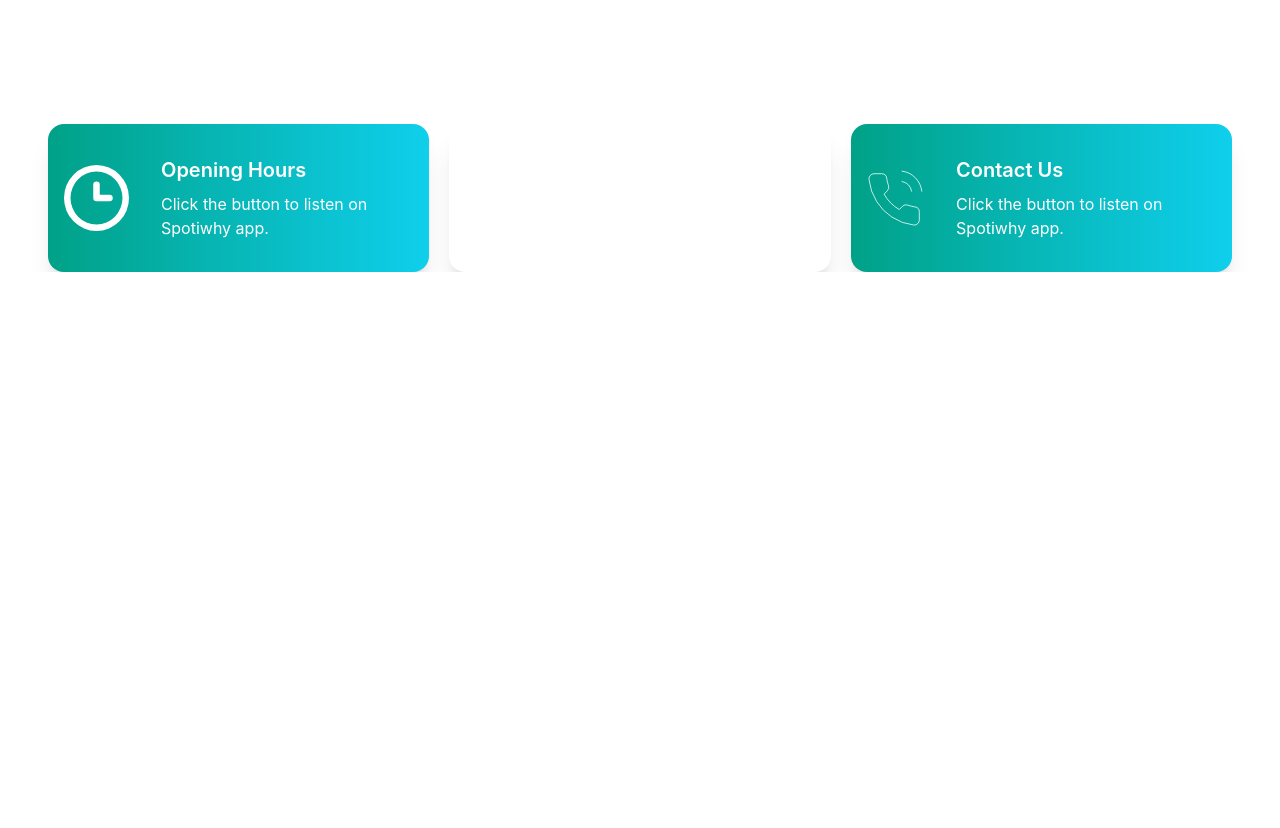
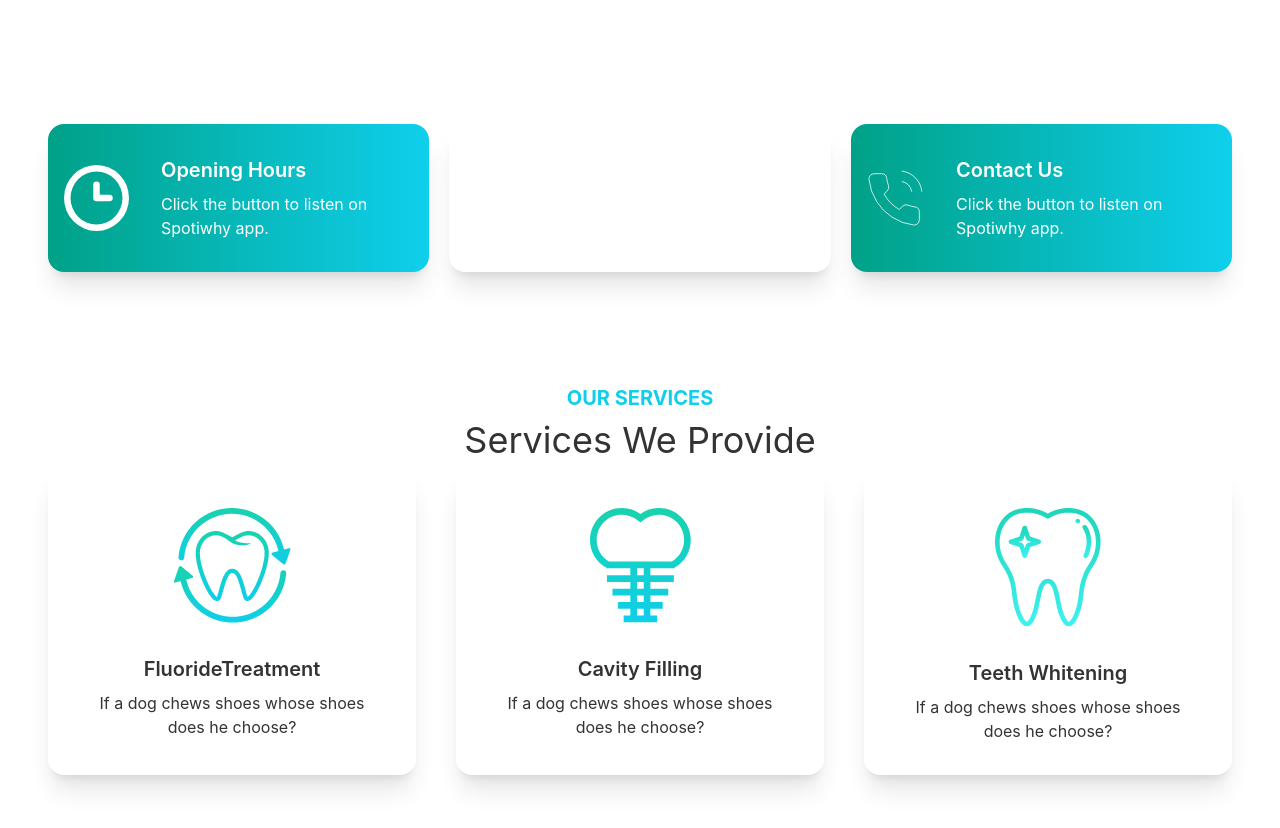
Before and after one commit to Ahsan855/Doctor-Portal-App, a React (Create React App) app: page / in a window 1280 px wide. Shown: the part 740-1568 px from the top of the page. Before the commit the page ends 1012 px from the top, so only its background shows below. Built offline with nearby package versions, Linux system fonts and the light colour scheme.

Commit message:
done Our section 3 card

```diff
--- a/src/Pages/Home/Bannar.js
+++ b/src/Pages/Home/Bannar.js
@@ -2,7 +2,7 @@
 import chair from "../../assets/images/chair.png";
 const Bannar = () => {
   return (
-    <div className="hero min-h-screen px-12">
+    <div className="hero min-h-screen">
       <div className="hero-content flex-col lg:flex-row-reverse">
         <img src={chair} className="max-w-sm rounded-lg shadow-2xl" />
         <div>
--- a/src/Pages/Home/Home.js
+++ b/src/Pages/Home/Home.js
@@ -1,11 +1,13 @@
 import React from 'react';
 import Bannar from './Bannar';
 import Info from './Info';
+import Services from './Services/Services';
 const Home = () => {
     return (
-        <div>
+        <div className='px-12'>
             <Bannar/>
             <Info/>
+            <Services/>
         </div>
     );
 };
--- a/src/Pages/Home/Info.js
+++ b/src/Pages/Home/Info.js
@@ -8,7 +8,7 @@
 const Info = () => {
 
     return (
-        <div className='grid grid-cols-1 lg:grid-cols-3 gap-5 px-12'>
+        <div className='grid grid-cols-1 lg:grid-cols-3 gap-5'>
             <InfoCard bgClass="bg-gradient-to-r from-secondary to-primary" cardTitle="Opening Hours" img={clock} />
             <InfoCard bgClass="bg-accent" cardTitle="Our Locations" img={marker} />
             <InfoCard bgClass="bg-gradient-to-r from-secondary to-primary" cardTitle="Contact Us" img={phone} />
--- /dev/null
+++ b/src/Pages/Home/Service.js
@@ -0,0 +1,21 @@
+import React from "react";
+
+const Service = ({service}) => {
+  return (
+    <div class="card lg:max-w-lg bg-base-100 shadow-xl">
+      <figure class="px-10 pt-10">
+        <img
+          src={service.img}
+          alt="Shoes"
+          class="rounded-xl"
+        />
+      </figure>
+      <div class="card-body items-center text-center">
+        <h2 class="card-title">{service.name}</h2>
+        <p>If a dog chews shoes whose shoes does he choose?</p>
+      </div>
+    </div>
+  );
+};
+
+export default Service;
--- /dev/null
+++ b/src/Pages/Home/Services/Services.js
@@ -0,0 +1,45 @@
+import React from "react";
+import fluoride from "../../../assets/images/fluoride.png";
+import cavity from "../../../assets/images/cavity.png";
+import whitening from "../../../assets/images/whitening.png";
+import Service from "../Service";
+
+const Services = () => {
+  const services = [
+    {
+      _id: 1,
+      name: "FluorideTreatment",
+      description: "",
+      img: fluoride,
+    },
+    {
+      _id: 2,
+      name: "Cavity Filling",
+      description: "",
+      img: cavity,
+    },
+    {
+      _id: 3,
+      name: "Teeth Whitening",
+      description: "",
+      img: whitening,
+    },
+  ];
+  return (
+    <div className="my-28">
+      <div className="text-center">
+        <h3 className="text-primary text-xl font-bold uppercase">
+          Our Services
+        </h3>
+        <h2 className="text-4xl py-2">Services We Provide</h2>
+      </div>
+      <div className="grid sm:grid-cols-1 md:grid-cols-2 lg:grid-cols-3 gap-10">
+          {
+              services.map(service=> <Service key={service._id} service={service}></Service>)
+          }
+      </div>
+    </div>
+  );
+};
+
+export default Services;
```
